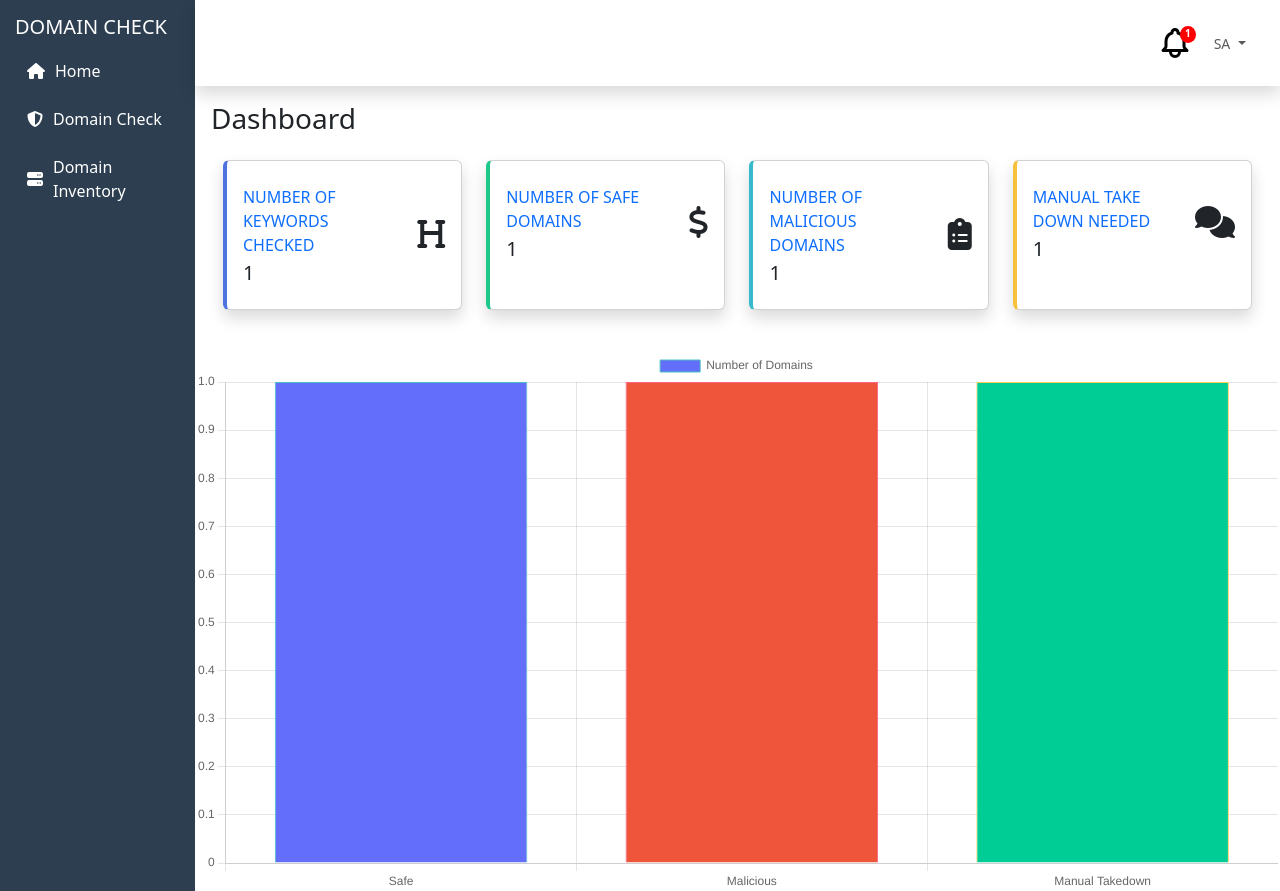
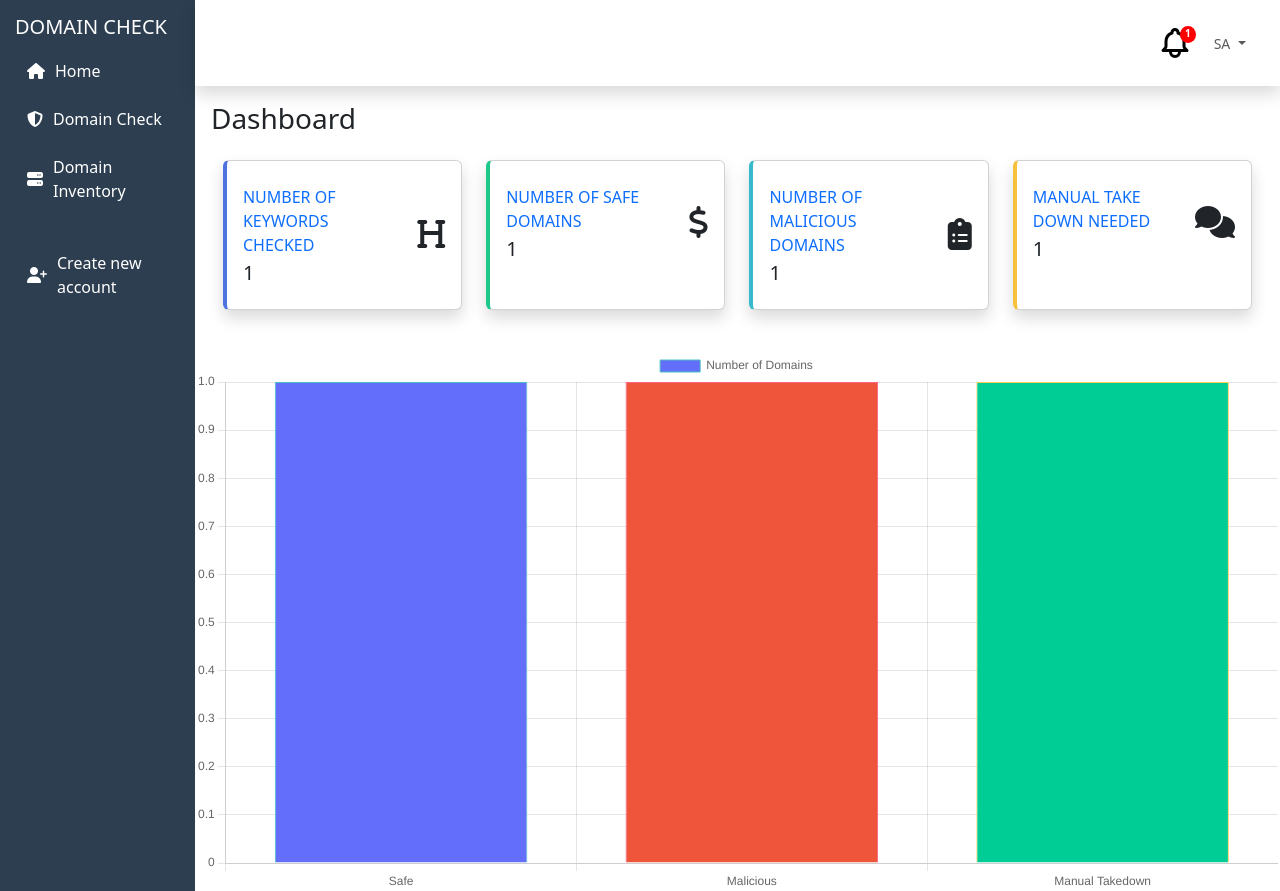
Before and after one commit to ManavCenturyIQ/security_domain, a Flask app: page /list_of_domains in a window 1280 px wide. Run offline with Flask 3, Linux system fonts and the light colour scheme; the visitor is signed in with stand-in values (Sample User, id 1); a database or web service that is not in the repository returns one stand-in record (values such as "Sample title").

Commit message:
added security in creating account

```diff
--- a/templates/list_of_domains.html
+++ b/templates/list_of_domains.html
@@ -253,6 +253,11 @@
             <a href="owned_domains"><i class="fas fa-key"></i> Owned Domains</a>
         </div>
     </div>
+    {% if session['role'] == 'admin' %}
+    <div class="dropdown-one" style="flex-direction: column;">
+        <a href="{{ url_for('signup') }}"><i class="fas fa-user-plus"></i> Create new account</a>
+    </div>
+    {% endif %}
 
       </div>
       <div  style="display: flex; flex-direction: column">
--- a/templates/owned_domains.html
+++ b/templates/owned_domains.html
@@ -263,9 +263,7 @@
           <a href="owned_domains"><i class="fas fa-key"></i> Owned Domains</a>
       </div>
   </div>
-    <div>
 
-    </div>
     </div>
     <div class="m-3">
       <!-- <a href="{{ url_for('list_of_domains') }}" class="btn btn-primary mb-4">Home</a> -->
```
